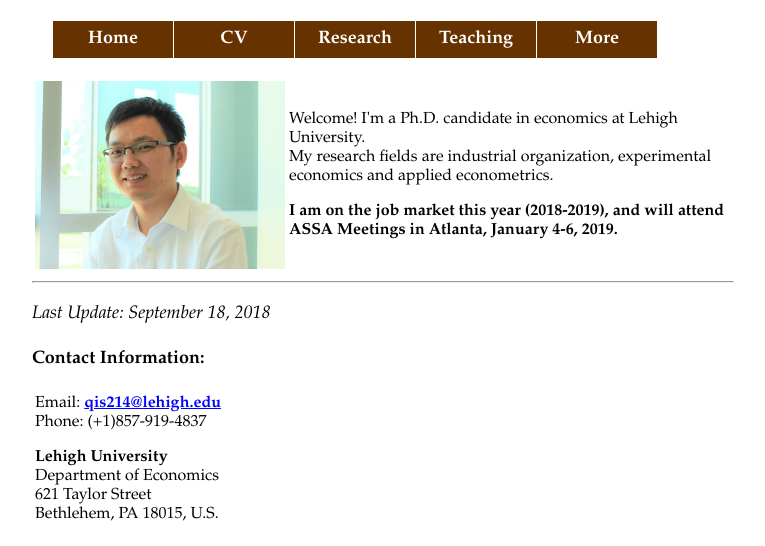
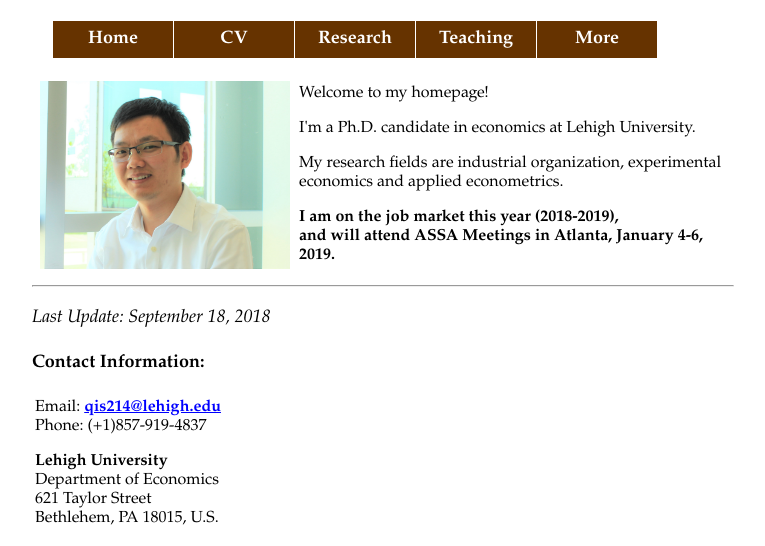
Before and after one commit to qichaoshi/qichaoshi.github.io, a plain HTML site: page index.html in a window 1280 px wide. Shown: the part 87-633 px from the top of the page, without its empty margins (116-881 px from the left). Drawn offline with Linux system fonts and the light colour scheme.

Commit message:
Add files via upload

```diff
--- a/index.html
+++ b/index.html
@@ -59,14 +59,18 @@
 
 <table width="700" >
 <tbody><tr>
-    <td  align="center" width="250" >
+    <td  align="center" width="260" >
+        <p></p>
         <p><img src="figures/cv_shi.jpg" width="250" align="justify"></p> </td>
     <td colspan="2">
         <p></p>
-        <p>Welcome! I'm a Ph.D. candidate in economics at Lehigh University. <br>
-        My research fields are industrial organization, experimental economics and applied econometrics.</p>
-        <p><b>I am on the job market this year (2018-2019), and will attend ASSA Meetings in Atlanta, January 4-6, 2019.</b></p>
+        <p>Welcome to my homepage! </p>
+        <p>I'm a Ph.D. candidate in economics at Lehigh University. </p>
+        <p>My research fields are industrial organization, experimental economics and applied econometrics.</p>
+        <p><b>I am on the job market this year (2018-2019), <br>
+            and will attend ASSA Meetings in Atlanta, January 4-6, 2019.</b></p>
 </tr>
+<tr><td colspan="3"> <p></p> </td></tr>
 </tbody></table>
 
 
```
